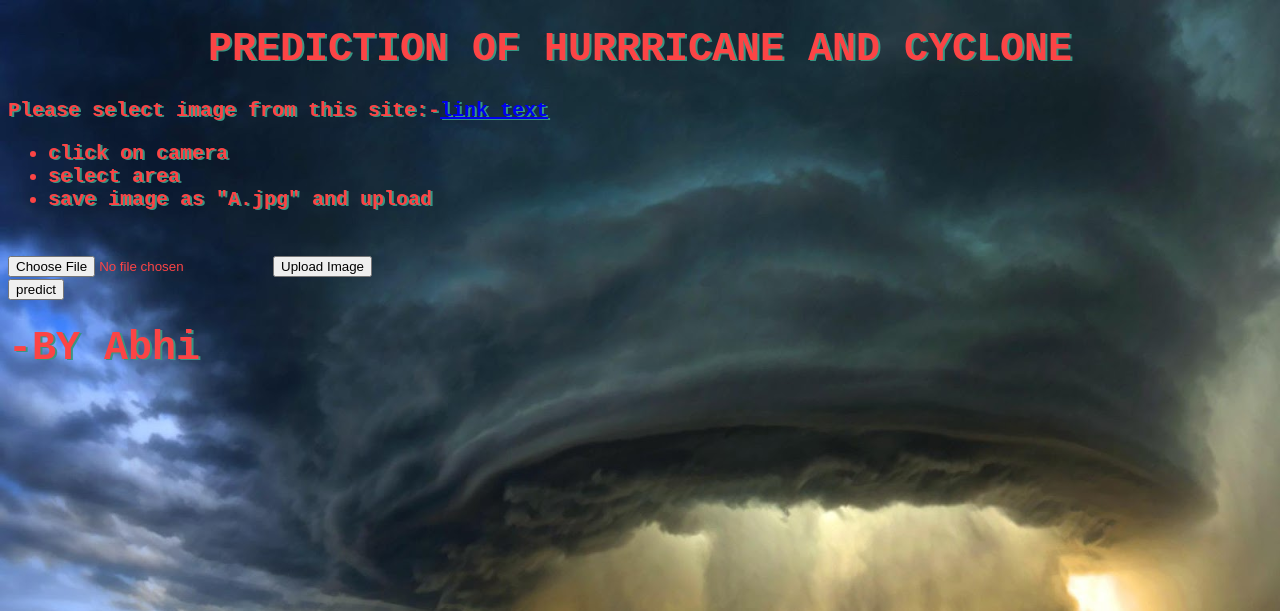
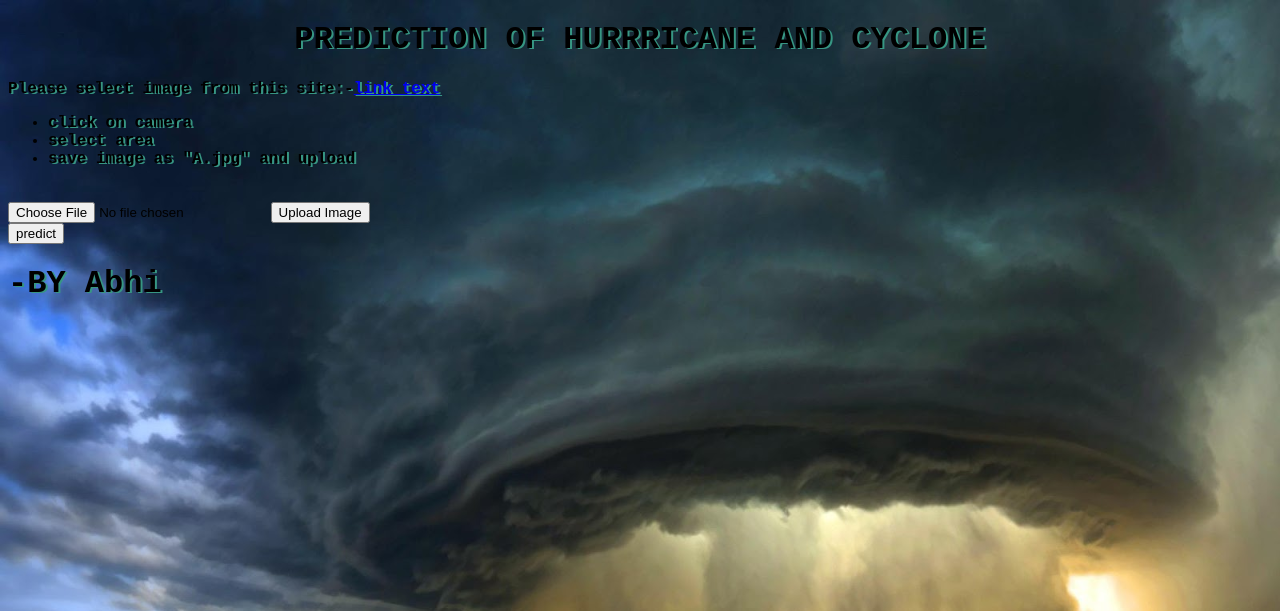
Before and after one commit to abhist20/Storm-detection-system-using-satellite-imagery-and-CNN, a PHP site: page / in a window 1280 px wide. Shown: the top 611 px of the page. Run offline with PHP 8.4, Linux system fonts and the light colour scheme.

Commit message:
Update style.css

```diff
--- a/style.css
+++ b/style.css
@@ -10,8 +10,8 @@ html {
 
 body {
   font-family: "Courier New", Helvetica, sans-serif;
-  font-size: 20px;
+
   text-shadow: 2px 1px #379683;
-     color: #FC4445;
+
 
   }
```
